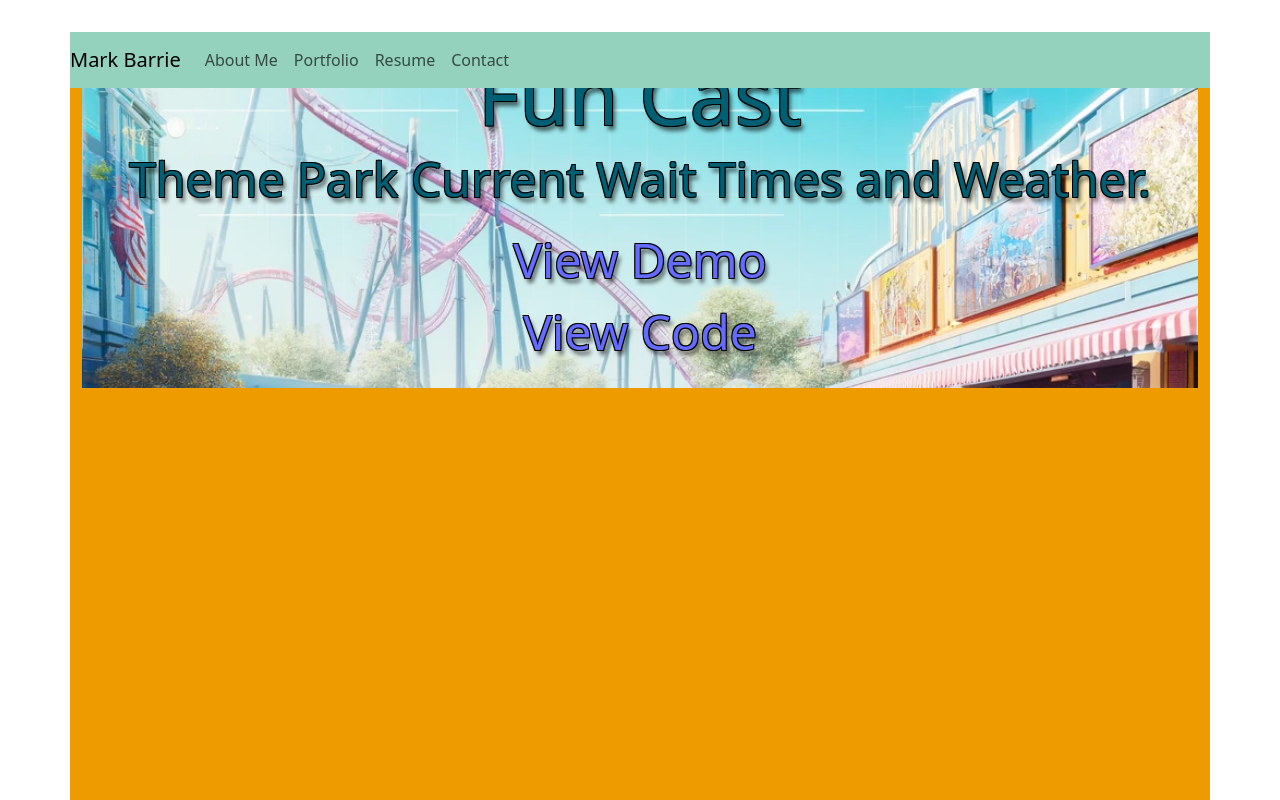
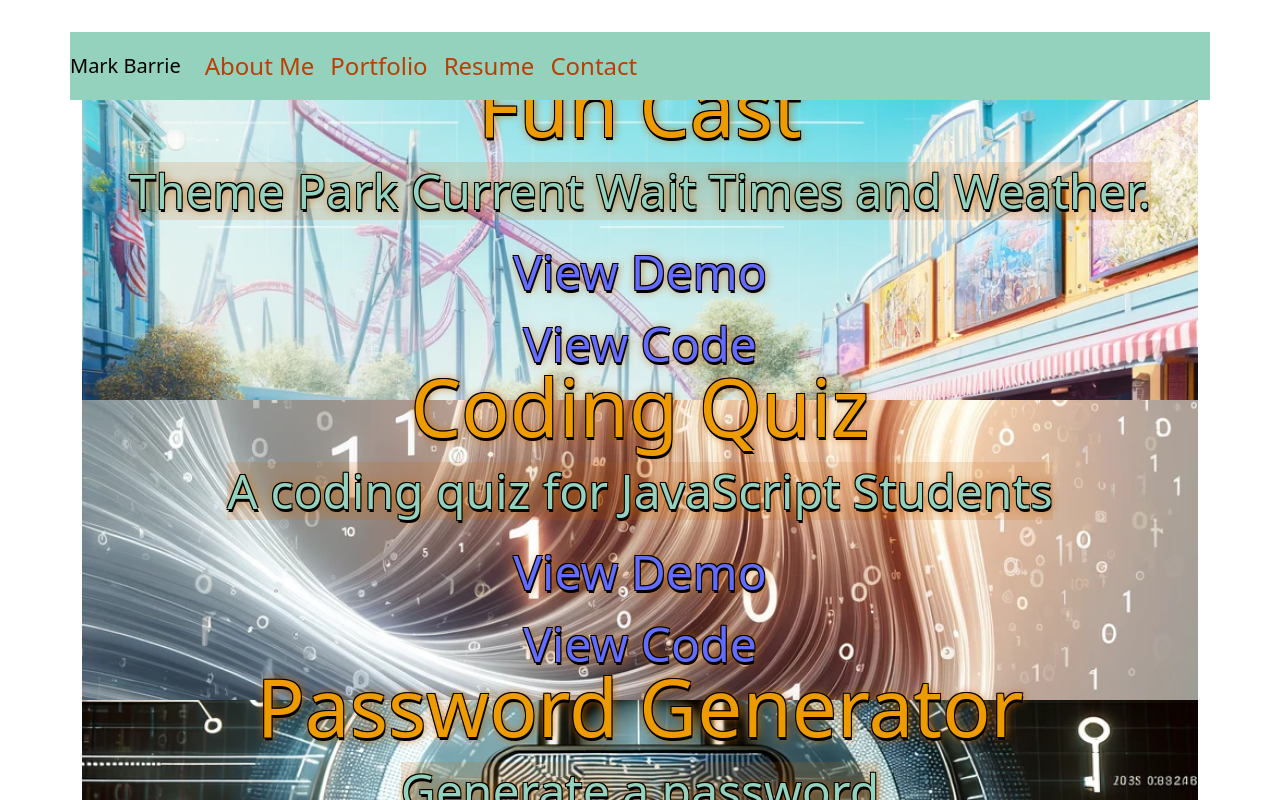
Before and after one commit to mbarrie1979/React-Portfolio-Site, a React (Vite) app: page /portfolio in a window 1280 px wide. Shown: the top 800 px of the page. Built offline with nearby package versions, Linux system fonts and the light colour scheme.

Commit message:
added projects

```diff
--- a/src/App.css
+++ b/src/App.css
@@ -18,10 +18,7 @@
   --color-dark-red: #9B2226;
 }
 
-.container {
-  /* width: 100%; */
-  background-color: var(--color-sun-yellow);
-}
+
 
 #header {
   position: sticky;
@@ -30,18 +27,34 @@
   /* width: 100%; */
 }
 
-.main {
-  height: 60%px;
+/* .main {
+  height: 1000px;
+} */
+
+.nav-text{
+  color: var(--color-dark-orange);
+  font-size: 1.5em;
+
 }
 
 .project-card {
-  color: var(--color-teal-blue);
+  display: flex;
+  justify-content: center;
+  align-items: center;
+  color: var(--color-sun-yellow);
   font-size: 3em;
   font-weight: 400;
   text-shadow:
     -1px -1px 0 #000,
     1px -1px 0 #000,
     -1px 1px 0 #000,
-    1px 1px 0 #000, /* Outline effect */
-    3px 5px 4px rgba(0,0,0,0.6); /* Additional shadow for depth */
+    1px 3px 0 #000, /* Outline effect */
+    1px 1px 10px #CA6702; /* Additional shadow for depth */
 }
+
+p {
+  color: var(--color-pale-blue);
+  background-color:  #ca660227;
+  max-width: fit-content;
+
+}
--- a/src/components/Navigation.jsx
+++ b/src/components/Navigation.jsx
@@ -14,16 +14,16 @@ export default function Navigation() {
             <div className="collapse navbar-collapse" id="navbarNav">
                 <ul className="navbar-nav">
                     <li className="nav-item active">
-                        <Link className="nav-link" to="/">About Me</Link>
+                        <Link className="nav-link nav-text" to="/">About Me</Link>
                     </li>
                     <li className="nav-item">
-                        <Link className="nav-link" to="/portfolio">Portfolio</Link>
+                        <Link className="nav-link nav-text" to="/portfolio">Portfolio</Link>
                     </li>
                     <li className="nav-item">
-                        <Link className="nav-link" to="/resume">Resume</Link>
+                        <Link className="nav-link nav-text" to="/resume">Resume</Link>
                     </li>
                     <li className="nav-item">
-                        <Link className="nav-link" to="/contact">Contact</Link>
+                        <Link className="nav-link nav-text" to="/contact">Contact</Link>
                     </li>
                 </ul>
             </div>
--- a/src/components/Potfolio.jsx
+++ b/src/components/Potfolio.jsx
@@ -1,5 +1,7 @@
 import Project from "./Project"
 import FunCast from '../assets/FunCast.webp'
+import CodingQuiz from '../assets/CodingQuiz.webp'
+import PasswordGen from '../assets/PasswordGen.webp'
 
 
 const projectData = [
@@ -11,15 +13,23 @@ const projectData = [
       siteLink: "https://mbarrie1979.github.io/Theme-Parks-Waiting-Times-and-Weather-NEW/",
       repoLink: "https://github.com/mbarrie1979/Theme-Parks-Waiting-Times-and-Weather-NEW"
     },
-    // {
-    //   id: 2,
-    //   title: "Project Two",
-    //   imageUrl: "path/to/image2.jpg",
-    //   description: "This is a brief description of Project Two.",
-    //   siteLink: "https://demo.link/projecttwo",
-    //   repoLink: "https://github.com/yourusername/projecttwo"
-    // },
-    // Add more projects as needed
+    {
+      id: 2,
+      title: "Coding Quiz",
+      image: CodingQuiz,
+      description: "A coding quiz for JavaScript Students",
+      siteLink: "https://mbarrie1979.github.io/Timed_Coding_Quiz/",
+      repoLink: "https://github.com/mbarrie1979/Timed_Coding_Quiz"
+    },
+    {
+      id: 3,
+      title: "Password Generator",
+      image: PasswordGen,
+      description: "Generate a password",
+      siteLink: "https://mbarrie1979.github.io/Password-Generator/",
+      repoLink: "https://github.com/mbarrie1979/Password-Generator"
+    },
+
   ];
 
 export default function Portfolio() {
```
Also changed, not shown: src/assets/CodingQuiz.webp (added), src/assets/PasswordGen.webp (added), src/components/Portfolio.jsx (deleted).
